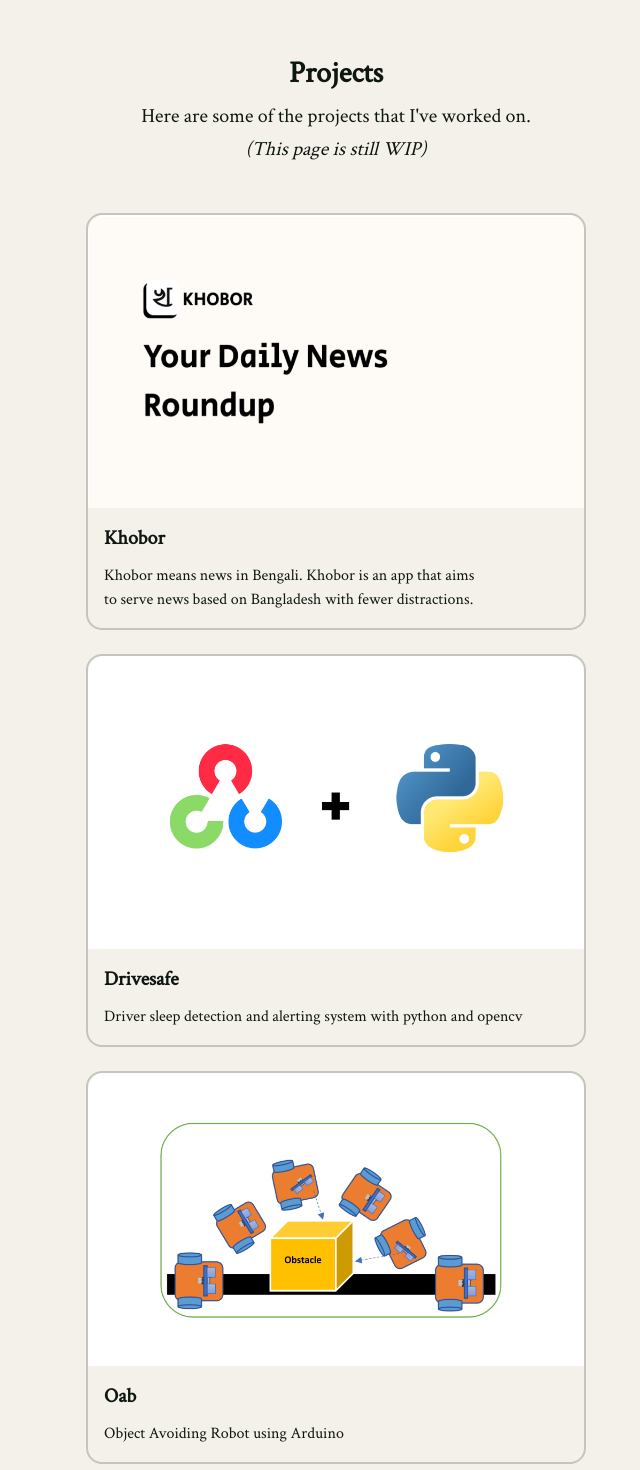
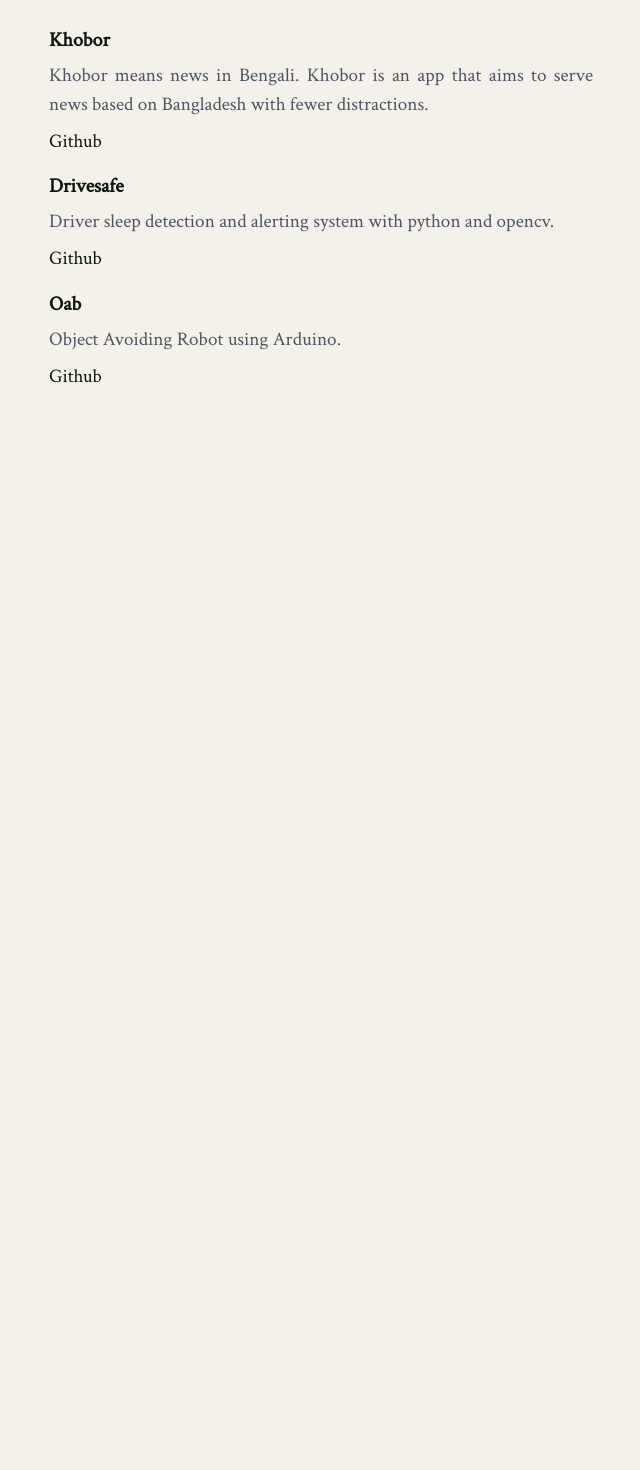
Before and after one commit to Sharukhi/www, a Next.js app: page /projects in a window 1280 px wide. Shown: the part 60-1530 px from the top of the page, without its empty margins (304-944 px from the left). After the commit the page ends 800 px from the top, so only its background shows below. Built offline with nearby package versions, Linux system fonts and the light colour scheme.

Commit message:
structured

```diff
--- /dev/null
+++ b/src/app/data/home.ts
@@ -0,0 +1,8 @@
+import { Home } from "../types/Home";
+
+export const home: Home[] = [
+  {
+    about:
+      "Hi, I’m an indie developer based in Bangladesh, currently focused on building full-stack applications. I’m always up for a challenge and eager to learn. I’m also excited about where my love for technology will take me in the future!",
+  },
+];
--- /dev/null
+++ b/src/app/data/links.ts
@@ -0,0 +1,24 @@
+import { Project } from "../types/Projects";
+
+export const projects: Project[] = [
+  {
+    id: 1,
+    title: "Khobor",
+    description:
+      "Khobor means news in Bengali. Khobor is an app that aims to serve news based on Bangladesh with fewer distractions.",
+    link: "https://github.com/sharukhi/khobor",
+  },
+  {
+    id: 2,
+    title: "Drivesafe",
+    description:
+      "Driver sleep detection and alerting system with python and opencv.",
+    link: "https://github.com/sharukhi/drivesafe",
+  },
+  {
+    id: 3,
+    title: "Oab",
+    description: "Object Avoiding Robot using Arduino.",
+    link: "https://github.com/sharukhi/oab",
+  },
+];
--- /dev/null
+++ b/src/app/data/projects.ts
@@ -0,0 +1,24 @@
+import { Project } from "../types/Projects";
+
+export const projects: Project[] = [
+  {
+    id: 1,
+    title: "Khobor",
+    description:
+      "Khobor means news in Bengali. Khobor is an app that aims to serve news based on Bangladesh with fewer distractions.",
+    link: "https://github.com/sharukhi/khobor",
+  },
+  {
+    id: 2,
+    title: "Drivesafe",
+    description:
+      "Driver sleep detection and alerting system with python and opencv.",
+    link: "https://github.com/sharukhi/drivesafe",
+  },
+  {
+    id: 3,
+    title: "Oab",
+    description: "Object Avoiding Robot using Arduino.",
+    link: "https://github.com/sharukhi/oab",
+  },
+];
--- a/src/app/page.tsx
+++ b/src/app/page.tsx
@@ -3,18 +3,14 @@
 import Post from "@/components/Post";
 import Navbar from "@/components/Navbar";
 import Link from "next/link";
+import { home } from "./data/home";
 
 export default function Home() {
   const postMetadata = getPostMetadata("posts");
   return (
     <main>
       <Navbar />
-      <h4 className="about mb-6">
-        Hi, I’m an indie developer based in Bangladesh, currently focused on
-        building full-stack applications. I’m always up for a challenge and
-        eager to learn. I’m also excited about where my love for technology will
-        take me in the future!
-      </h4>
+      <h4 className="about mb-6">{home[0].about}</h4>
 
       <div></div>
 
--- a/src/app/projects/page.tsx
+++ b/src/app/projects/page.tsx
@@ -1,85 +1,56 @@
+import { projects } from "../data/projects";
 import Navbar from "@/components/Navbar";
 import Link from "next/link";
-import Image from "next/image";
 
 export default function Projects() {
   return (
     <main>
       <Navbar />
-      <section className="w-full py-8">
-        <div className="container px-4 md:px-6">
-          <div className="flex flex-col items-center justify-center  space-y-4 text-center">
-            <div className="space-y-2">
-              <h1 className="text-3xl font-bold">Projects</h1>
-              <p className="max-w-[700px] text-muted-foreground md:text-xl/relaxed lg:text-base/relaxed xl:text-xl/relaxed">
-                Here are some of the projects that I&apos;ve worked on. <br />
-                <i>(This page is still WIP)</i>
+      <div className="container ml-[-15px] mt-[-30px] mx-auto px-4 py-8">
+        <ul className="space-y-4">
+          {projects.map((project) => (
+            <li key={project.id}>
+              <h2 className="text-xl font-bold mb-2">{project.title}</h2>
+              <p className="text-gray-600 mb-2 font-normal text-justify">
+                {project.description}
               </p>
-            </div>
-          </div>
-          <div className="grid grid-cols-1 gap-6 mt-12 place-items-center">
-            <Link href={`https://github.com/sharukhi/khobor`} target="_blank">
-              <div className="card card-compact bg-base-100 w-[325px] xl:w-[500px] lg:w-96 md:w-96 sm:w-96 border-2 border-[#0e1610] border-opacity-20">
-                <figure>
-                  <Image
-                    src="/projects/khobor.jpg"
-                    height={928}
-                    width={548}
-                    alt=""
-                  />
-                </figure>
-                <div className="card-body">
-                  <h2 className="card-title hover:underline">Khobor</h2>
-                  <p className="text-base text-balance">
-                    Khobor means news in Bengali. Khobor is an app that aims to
-                    serve news based on Bangladesh with fewer distractions.
-                  </p>
-                </div>
-              </div>
-            </Link>
-            <Link
-              href={`https://github.com/sharukhi/drivesafe`}
-              target="_blank"
-            >
-              <div className="card card-compact bg-base-100 w-[325px] xl:w-[500px] lg:w-96 md:w-96 sm:w-96 border-2 border-[#0e1610] border-opacity-20">
-                <figure>
-                  <Image
-                    src="/projects/drivesafe.png"
-                    height={928}
-                    width={548}
-                    alt=""
-                  />
-                </figure>
-                <div className="card-body">
-                  <h2 className="card-title hover:underline">Drivesafe</h2>
-                  <p className="text-base text-balance">
-                    Driver sleep detection and alerting system with python and
-                    opencv
-                  </p>
-                </div>
-              </div>
-            </Link>
-            <Link href={`https://github.com/sharukhi/oab`} target="_blank">
-              <div className="card card-compact bg-base-100 w-[325px] xl:w-[500px] lg:w-96 md:w-96 sm:w-96 border-2 border-[#0e1610] border-opacity-20">
-                <figure>
-                  <Image
-                    src="/projects/oab.png"
-                    height={928}
-                    width={548}
-                    alt=""
-                  />
-                </figure>
-                <div className="card-body">
-                  <h2 className="card-title hover:underline">Oab</h2>
-                  <p className="text-base text-balance">
-                    Object Avoiding Robot using Arduino
-                  </p>
-                </div>
-              </div>
-            </Link>
-          </div>
-        </div>
-      </section>
+
+              <Link
+                href={project.link}
+                target="_blank"
+                className="hover:underline font-medium"
+              >
+                Github
+              </Link>
+            </li>
+          ))}
+        </ul>
+      </div>
     </main>
   );
 }
+
+{
+  /*
+
+
+
+export default function Projects() {
+  return (
+    <main>
+      <Navbar />
+      <div className="hidden">
+        <h1 className="font-bold text-2xl">Projects</h1>
+      </div>
+      <div>
+        <ul>
+          <li></li>
+          <li>a</li>
+          <li>a</li>
+        </ul>
+      </div>
+    </main>
+  );
+}
+  */
+}
--- /dev/null
+++ b/src/app/types/Home.ts
@@ -0,0 +1,3 @@
+export interface Home {
+  about: string;
+}
--- /dev/null
+++ b/src/app/types/Projects.ts
@@ -0,0 +1,6 @@
+export interface Project {
+  id: number;
+  title: string;
+  description: string;
+  link: string;
+}
--- a/src/components/Footer.tsx
+++ b/src/components/Footer.tsx
@@ -2,11 +2,14 @@
 
 export default function Footer() {
   return (
-    <footer className="footer footer-center text-[#0e1610]  p-4">
+    <footer className="footer footer-center bg-base-200 text-base-content rounded p-10">
       <aside>
         <p>
-          Copyright © {new Date().getFullYear()}{" "}
-          <Link href={`/`}>Sharukhi</Link> All right reserved.
+          Copyright © {new Date().getFullYear()}
+          <Link href={`/`} className="hover:underline">
+            Sharukhi
+          </Link>
+          All right reserved.
         </p>
       </aside>
     </footer>
```
